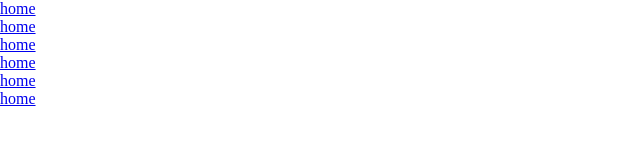
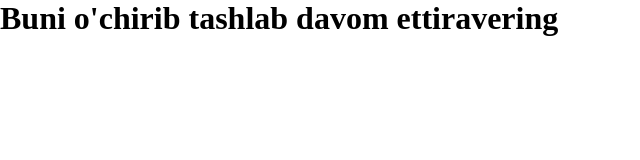
Before and after one commit to DevSodikjon/2-lesson_work_git_team, a plain HTML site: page index.html in a window 1280 px wide. Shown: the whole page, without its empty margins (0-640 px from the left). Drawn offline with Linux system fonts and the light colour scheme.

Commit message:
First changes

```diff
--- a/index.html
+++ b/index.html
@@ -8,27 +8,8 @@
     <title>Document</title>
 </head>
 <body>
-    <header>
-        <ul>
-            <li>
-                <a href="#">home</a>
-            </li>
-            <li>
-                <a href="#">home</a>
-            </li>
-            <li>
-                <a href="#">home</a>
-            </li>
-            <li>
-                <a href="#">home</a>
-            </li>
-            <li>
-                <a href="#">home</a>
-            </li>
-            <li>
-                <a href="#">home</a>
-            </li>
-        </ul>
-    </header>
+
+    <h1>Buni o'chirib tashlab davom ettiravering</h1>
+
 </body>
 </html>
```
